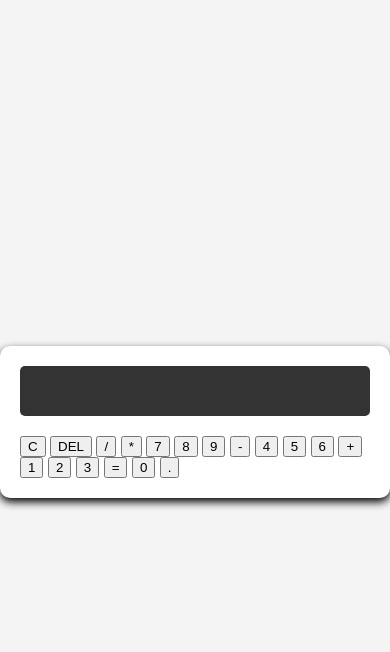
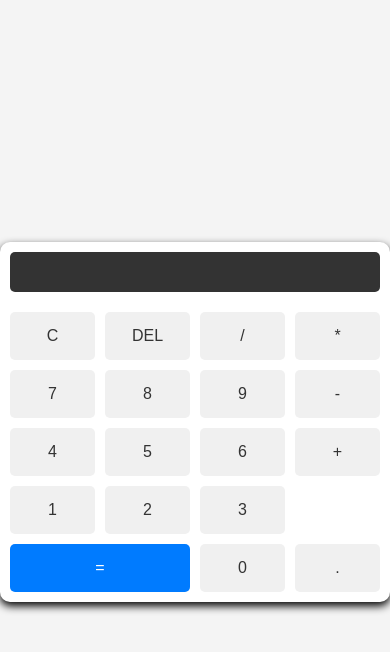
Before and after one commit to Yonemin/ProgramacionWeb, a plain HTML site: page Clase_260920204/index.html in a window 390 px wide. Both pictures are taken after a click on the button "DEL". Drawn offline with Linux system fonts and the light colour scheme.

Commit message:
Calculadora terminada

```diff
--- a/Clase_260920204/script.js
+++ b/Clase_260920204/script.js
@@ -0,0 +1,21 @@
+function appendToDisplay(value){
+    document.getElementById('display').value += value;
+}
+
+function clearDisplay(){
+    document.getElementById('display').value = '';
+}
+
+function deleteLast(){
+    let displayValue = document.getElementById('display').value;
+    document.getElementById('display').value = displayValue.slice(0,-1)
+}
+
+function calculateResult(){
+    try{
+        let result = eval(document.getElementById('display').value);
+        document.getElementById('display').value = result;
+    } catch(error){
+        alert('Expresión inválida.')
+    }
+}
--- a/Clase_260920204/styles.css
+++ b/Clase_260920204/styles.css
@@ -35,5 +35,48 @@ body{
 }
 
 .calculator-buttons{
+    display: grid;
+    grid-template-columns: repeat(4, 1fr);
+    gap: 10px;
+}
 
+.button{
+    padding: 20px;
+    font-size: 1.2rem;
+    border: none;
+    border-radius: 5px;
+    background-color: #f0f0f0;
+    color: #333;
+    cursor: pointer;
+    transition: background-color 0.3s;
 }
+
+.button:hover{
+    background-color: #ddd;
+}
+
+.equal-button{
+    grid-column: span 2;
+    background-color: #007bff;
+    color: white;
+}
+
+.equal-button:hover{
+    background-color: #0056b3;
+}
+
+@media (max-width: 600px){
+    .calculator{
+        padding: 10px;
+    }
+
+    .calculator-screen{
+        height: 40px;
+        font-size: 1.2rem;
+    }
+
+    .button{
+        padding: 15px;
+        font-size: 1rem;
+    }
+}
```
